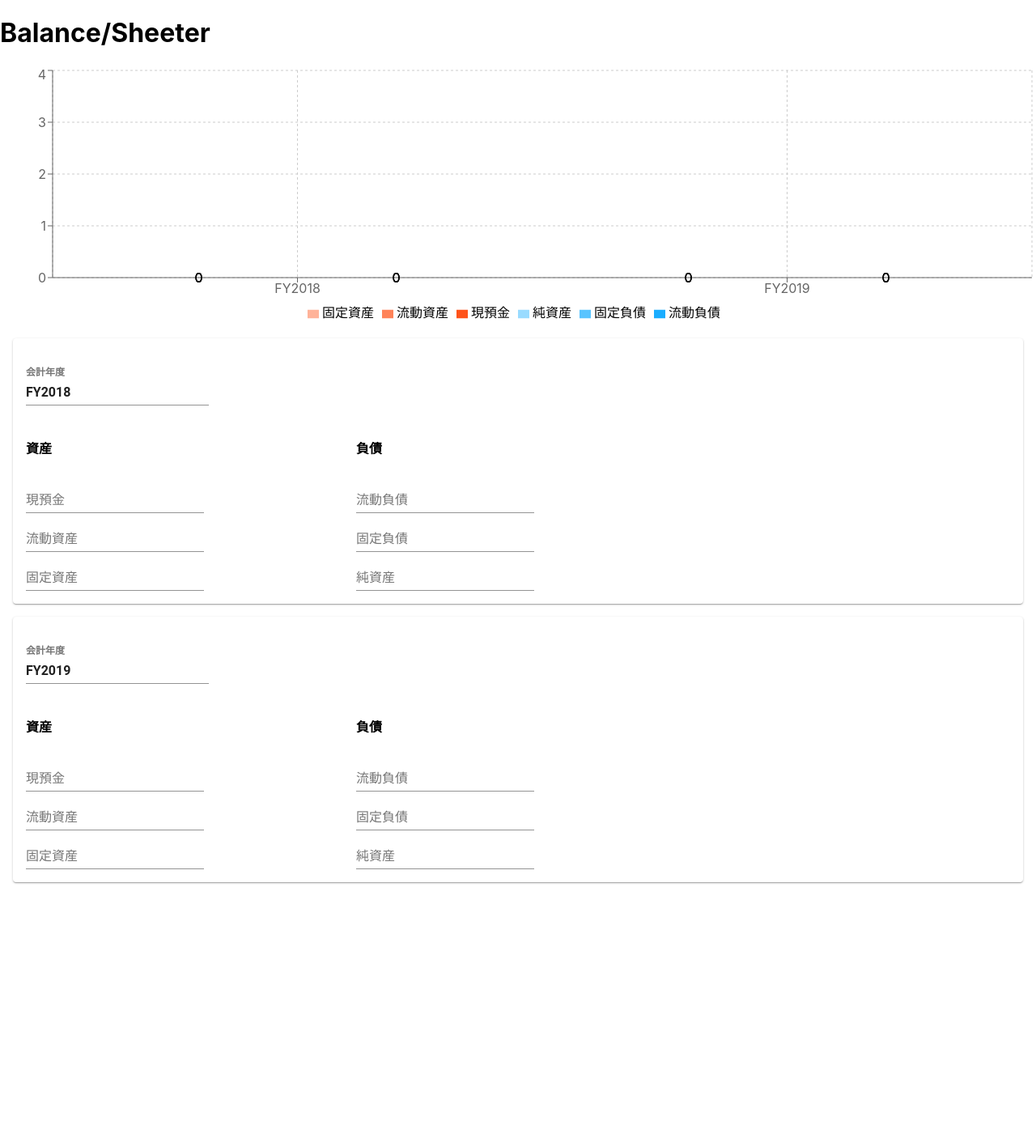
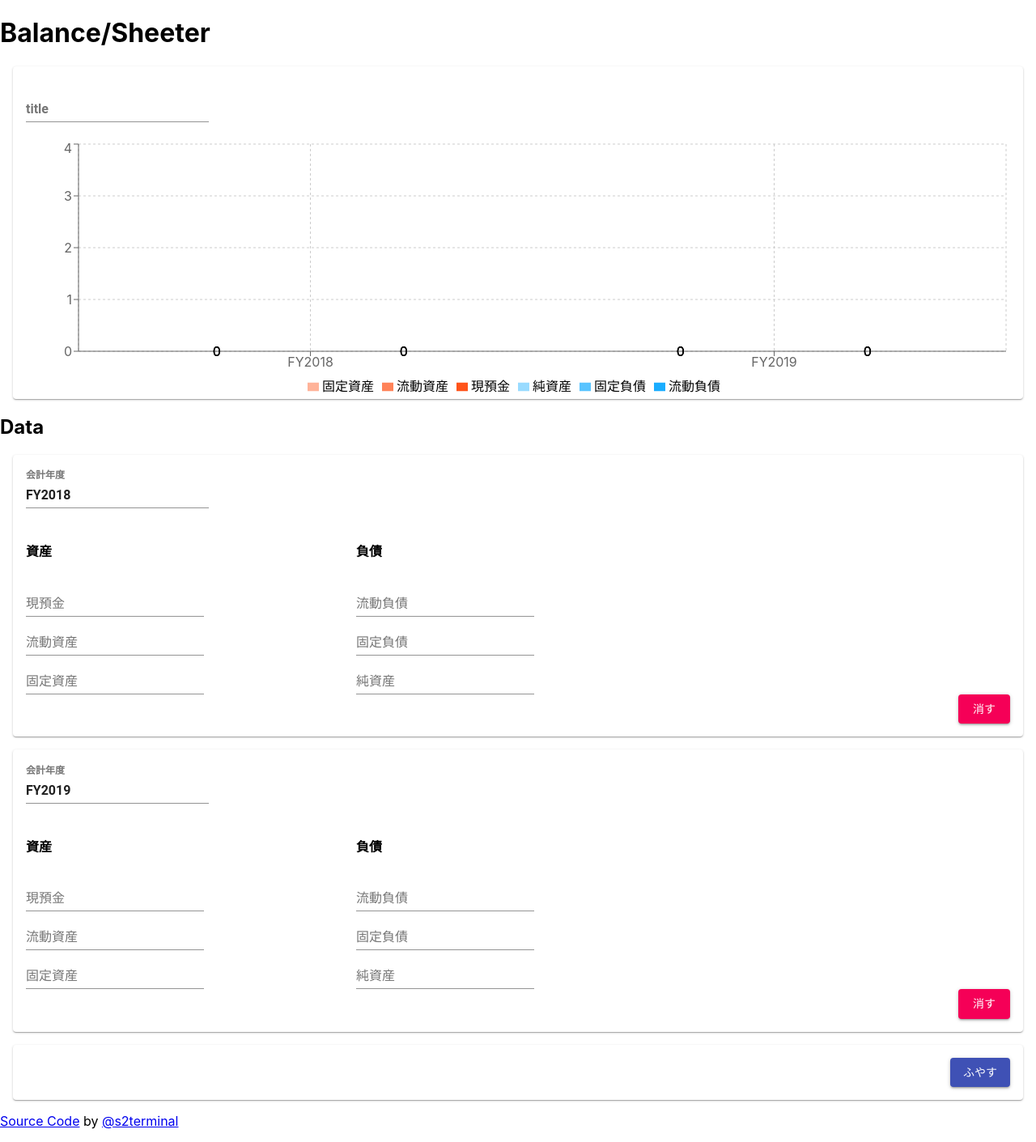
Before and after one commit to s2terminal/balance-sheeter, a React (Create React App) app: page / in a window 1280 px wide. Shown: the whole page at 81% size. Before the commit the page ends 1106 px from the top, so only its background shows below. Built offline with nearby package versions, Linux system fonts and the light colour scheme.

Commit message:
add/remove fiscal year

```diff
--- a/public/index.html
+++ b/public/index.html
@@ -22,8 +22,13 @@
     <title>Balance Sheeter</title>
   </head>
   <body>
+    <h1>Balance/Sheeter</h1>
     <noscript>You need to enable JavaScript to run this app.</noscript>
     <div id="root"></div>
+    <p>
+      <a href="https://github.com/s2terminal/balance-sheeter" target="blank">Source Code</a>
+      by <a href="https://s2terminal.com" target="blank">@s2terminal</a>
+    </p>
     <!--
       This HTML file is a template.
       If you open it directly in the browser, you will see an empty page.
--- a/src/App.tsx
+++ b/src/App.tsx
@@ -4,7 +4,6 @@ import BalanceSheetForm from './components/form';
 const App: React.FC = () => {
   return (
     <div className="App">
-      <h1>Balance/Sheeter </h1>
       <BalanceSheetForm />
     </div>
   );
--- a/src/components/config.ts
+++ b/src/components/config.ts
@@ -9,6 +9,8 @@ export const liabilityItems = [
   { name: 'equity', label: '純資産' }
 ];
 export const _ = {
+  add: 'ふやす',
+  remove: '消す',
   asset: '資産',
   liability: '負債',
   fy: '会計年度',
--- a/src/components/form.tsx
+++ b/src/components/form.tsx
@@ -1,10 +1,9 @@
 import React from 'react';
-import { TextField, Grid, Card } from '@material-ui/core';
+import { TextField, Grid, Card, Button } from '@material-ui/core';
 import { assetItems, liabilityItems, _ } from './config';
 import Graph from './graph';
 
-interface BSData {
-  date: string;
+class BSData {
   // ASSETS
   cash: number | null;
   currentAssets: number | null;
@@ -13,6 +12,9 @@ interface BSData {
   currentLiabilities: number | null;
   nonCurrentLiabilities: number | null;
   equity: number | null;
+
+  constructor(public date: string = "") {
+  }
 }
 interface BSItem {
   dateIndex: number;
@@ -21,44 +23,23 @@ interface BSItem {
 }
 type Props = any;
 interface State {
+  title: string;
   bs: BSData[]
 };
 
 const saveQueryStringKey = 'bs';
-const saveQueryStringOrder = ['cash','currentAssets','nonCurrentAssets','currentLiabilities','nonCurrentLiabilities','equity'];
 
 class BalanceSheetForm extends React.Component<Props, State> {
-  state: State = {
-    bs: [
-      {
-        date: 'FY2018',
-        // ASSETS
-        cash: null,
-        currentAssets: null,
-        nonCurrentAssets: null,
-        // LIABILITIES and EQUITY
-        currentLiabilities: null,
-        nonCurrentLiabilities: null,
-        equity: null
-      },
-      {
-        date: 'FY2019',
-        // ASSETS
-        cash: null,
-        currentAssets: null,
-        nonCurrentAssets: null,
-        // LIABILITIES and EQUITY
-        currentLiabilities: null,
-        nonCurrentLiabilities: null,
-        equity: null
-      }
-    ]
-  };
-
   constructor(props) {
     super(props);
     const loadedData = this.loadQueryString();
-    if (loadedData) { this.state = loadedData; }
+    if (loadedData) {
+      this.state = loadedData;
+    } else {
+      this.state = { title: '', bs: [] };
+      this.state.bs.push((new BSData("FY2018")));
+      this.state.bs.push((new BSData("FY2019")));
+    }
   }
 
   handleChangeBS = (dateIndex: number, name: keyof BSData) => (event: React.ChangeEvent<HTMLInputElement>) => {
@@ -71,6 +52,16 @@ class BalanceSheetForm extends React.Component<Props, State> {
 
   handleBlur = () => {
     this.saveQueryString(this.state);
+  }
+
+  handleClickAdd = () => {
+    const bs = this.state.bs;
+    bs.push(new BSData);
+    this.setState({bs});
+  }
+  handleClickRemove(index: number) {
+    const bs = this.state.bs.filter((e,i) => { return i != index; });
+    this.setState({ bs });
   }
 
   saveQueryString = (state: State) => {
@@ -105,7 +96,7 @@ class BalanceSheetForm extends React.Component<Props, State> {
   render() {
     const fields = this.state.bs.map((bs, index) => {
       return (
-        <Card key={`input-form-${index}`} style={{margin: "1rem", padding: "1rem"}}>
+        <Card key={`input-form-${index}`} style={{margin: "1rem", padding: "0 1rem 1rem"}}>
           <h3>{this.generateTextField({ name: 'date', label: _.fy, dateIndex: index })}</h3>
           <Grid container spacing={8}>
             <Grid item xs={4}>
@@ -121,15 +112,33 @@ class BalanceSheetForm extends React.Component<Props, State> {
               }, this)}
             </Grid>
           </Grid>
+          <Button variant="contained" color="secondary" onClick={() => this.handleClickRemove(index)} style={{float: "right"}}>
+            {_.remove}
+          </Button>
         </Card>
       );
     }, this);
 
     return (
       <>
-        <Graph data={this.state} />
+        <Card style={{margin: "1rem", padding: "0 1rem"}}>
+          <h1>
+          <TextField
+            label="title"
+            value={this.state.title}
+            onChange={(e) => { this.setState({title: e.target.value}); }}
+          />
+          </h1>
+          <Graph data={this.state} />
+        </Card>
         <form>
+          <h2>Data</h2>
           {fields}
+          <Card style={{margin: "1rem", padding: "1rem"}}>
+            <Button variant="contained" color="primary" onClick={this.handleClickAdd} style={{float: "right"}}>
+              {_.add}
+            </Button>
+          </Card>
         </form>
       </>
     );
```
